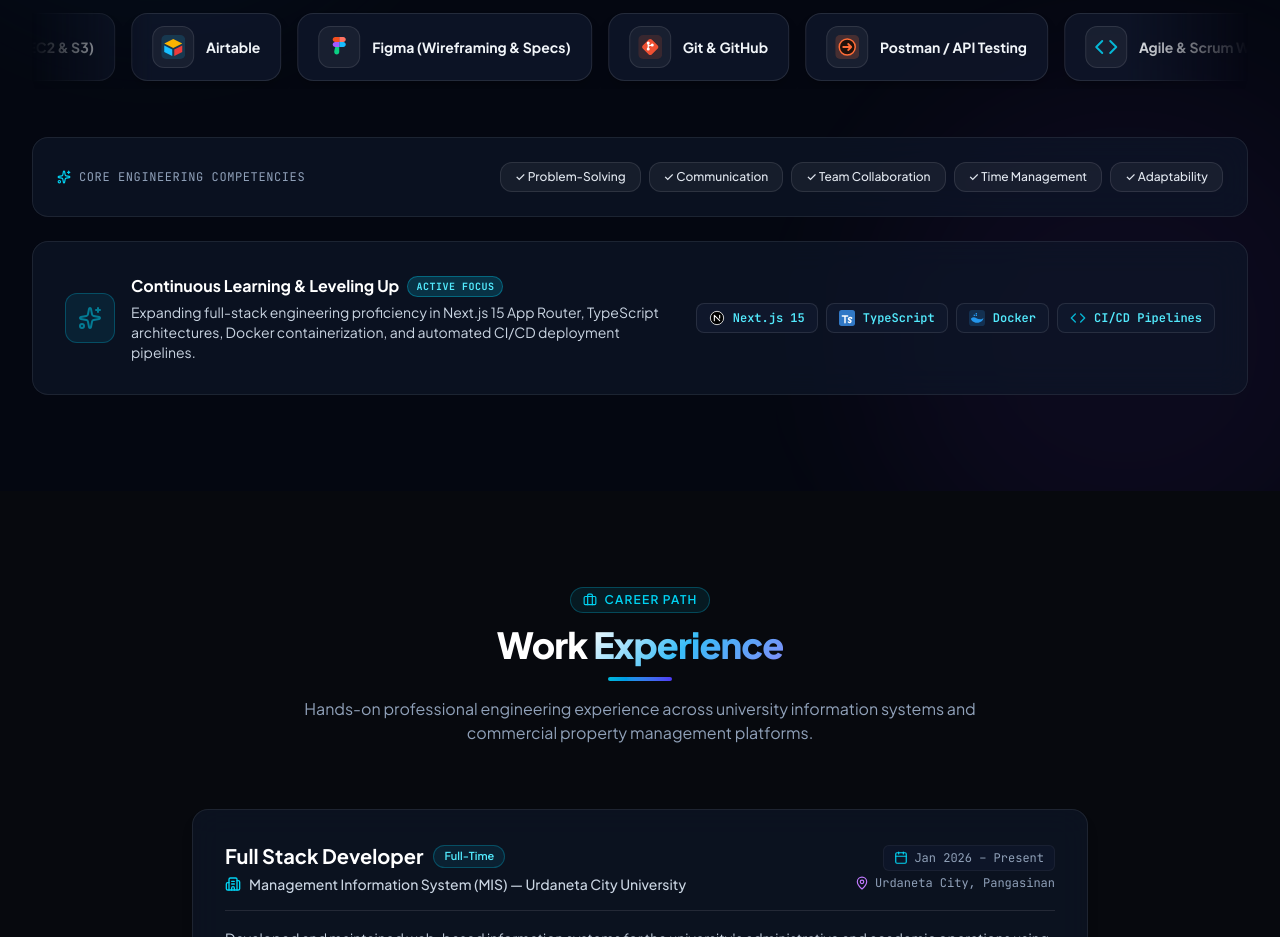
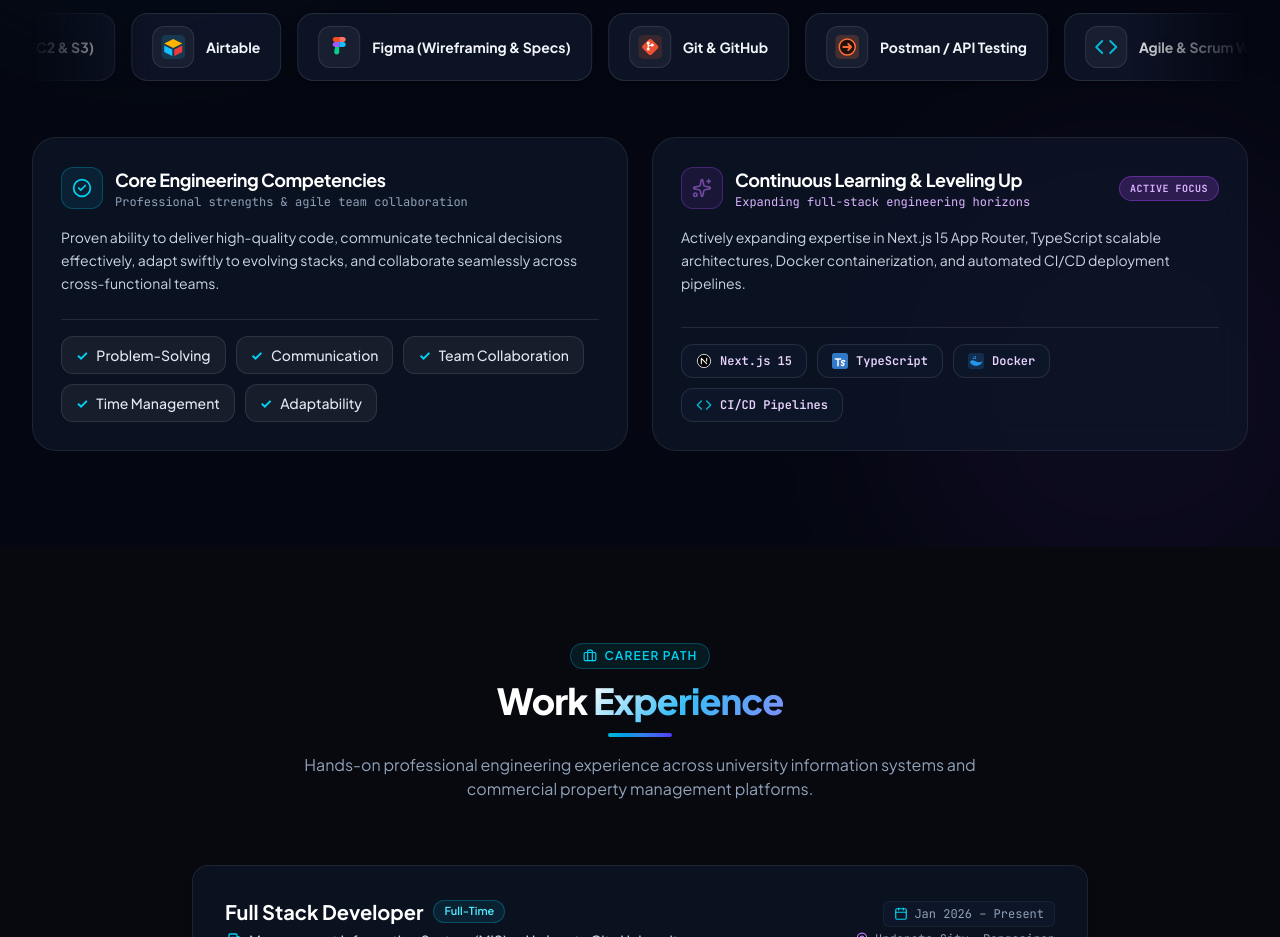
Before and after one commit to Dkyle19/Portfolio, a React (Vite) app: page / in a window 1280 px wide. Shown: the part 3580-4517 px from the top of the page. Built offline with nearby package versions, Linux system fonts and the light colour scheme.

Commit message:
Layout: place Core Engineering Competencies on left and Continuous Learning on right side-by-side

```diff
--- a/src/components/Skills.jsx
+++ b/src/components/Skills.jsx
@@ -1,5 +1,5 @@
 import React from 'react';
-import { Cpu, Sparkles } from 'lucide-react';
+import { Cpu, Sparkles, CheckCircle2 } from 'lucide-react';
 import { portfolioData } from '../data/portfolioData';
 import { TechLogo } from './TechLogos';
 
@@ -86,43 +86,79 @@ export default function Skills() {
 
         </div>
 
-        {/* Core Professional Work Competencies Badges */}
-        <div className="mt-12 glass-panel p-5 sm:p-6 rounded-2xl border border-white/10 flex flex-wrap items-center justify-between gap-4">
-          <div className="flex items-center gap-2 text-xs font-mono text-slate-400 uppercase tracking-wider">
-            <Sparkles className="w-3.5 h-3.5 text-cyan-400" />
-            <span>Core Engineering Competencies</span>
+        {/* ========================================================================= */}
+        {/* 2. SIDE-BY-SIDE: COMPETENCIES (LEFT) & CONTINUOUS LEARNING (RIGHT) */}
+        {/* ========================================================================= */}
+        <div className="grid grid-cols-1 lg:grid-cols-2 gap-6 mt-12">
+
+          {/* LEFT SIDE: Core Engineering Competencies */}
+          <div className="glass-panel p-6 sm:p-7 rounded-3xl border border-white/10 flex flex-col justify-between hover:border-cyan-500/30 transition-all duration-300">
+            <div>
+              <div className="flex items-center gap-3 mb-4">
+                <div className="p-2.5 rounded-xl bg-cyan-500/10 border border-cyan-500/30 text-cyan-400">
+                  <CheckCircle2 className="w-5 h-5" />
                 </div>
-          <div className="flex flex-wrap items-center gap-2">
+                <div>
+                  <h3 className="text-base sm:text-lg font-bold text-white tracking-tight">
+                    Core Engineering Competencies
+                  </h3>
+                  <p className="text-xs text-slate-400 font-mono">
+                    Professional strengths & agile team collaboration
+                  </p>
+                </div>
+              </div>
+
+              <p className="text-xs sm:text-sm text-slate-300 leading-relaxed mb-6">
+                Proven ability to deliver high-quality code, communicate technical decisions effectively, adapt swiftly to evolving stacks, and collaborate seamlessly across cross-functional teams.
+              </p>
+            </div>
+
+            <div className="flex flex-wrap items-center gap-2.5 pt-4 border-t border-white/10">
               {coreWorkSkills.map((cSkill, idx) => (
-              <span
+                <div
                   key={idx}
-                className="px-3.5 py-1.5 rounded-xl text-xs font-medium text-slate-200 bg-white/5 border border-white/10 hover:border-cyan-500/30 hover:text-white transition-colors"
+                  className="flex items-center gap-2 px-3.5 py-2 rounded-xl text-xs sm:text-sm font-medium text-slate-200 bg-white/5 border border-white/10 hover:border-cyan-500/40 hover:bg-cyan-500/10 hover:text-cyan-200 transition-all"
                 >
-                ✓ {cSkill}
-              </span>
+                  <span className="text-cyan-400 font-bold">✓</span>
+                  <span>{cSkill}</span>
+                </div>
               ))}
             </div>
           </div>
 
-        {/* CONTINUOUS LEARNING / NEXT TECH FOCUS */}
-        <div className="mt-6 glass-panel p-6 sm:p-8 rounded-2xl border border-cyan-500/20 bg-gradient-to-r from-cyan-500/5 via-purple-500/5 to-transparent flex flex-col md:flex-row items-center justify-between gap-6">
-          <div className="flex items-center gap-4">
-            <div className="p-3 rounded-xl bg-cyan-500/10 border border-cyan-500/30 text-cyan-400 flex-shrink-0">
-              <Sparkles className="w-6 h-6 text-cyan-400 animate-pulse" />
+          {/* RIGHT SIDE: Continuous Learning & Leveling Up */}
+          <div className="glass-panel p-6 sm:p-7 rounded-3xl border border-cyan-500/20 bg-gradient-to-br from-cyan-500/5 via-purple-500/5 to-transparent flex flex-col justify-between hover:border-purple-500/40 transition-all duration-300">
+            <div>
+              <div className="flex items-center justify-between gap-3 mb-4">
+                <div className="flex items-center gap-3">
+                  <div className="p-2.5 rounded-xl bg-purple-500/10 border border-purple-500/30 text-purple-400">
+                    <Sparkles className="w-5 h-5 animate-pulse" />
                   </div>
                   <div>
-              <h4 className="text-base font-bold text-white flex items-center gap-2">
-                <span>Continuous Learning & Leveling Up</span>
-                <span className="px-2 py-0.5 text-[10px] font-mono font-bold uppercase tracking-wider bg-cyan-500/20 text-cyan-300 border border-cyan-500/40 rounded-full">Active Focus</span>
-              </h4>
-              <p className="text-xs sm:text-sm text-slate-300 mt-1">
-                Expanding full-stack engineering proficiency in Next.js 15 App Router, TypeScript architectures, Docker containerization, and automated CI/CD deployment pipelines.
+                    <h3 className="text-base sm:text-lg font-bold text-white tracking-tight">
+                      Continuous Learning & Leveling Up
+                    </h3>
+                    <p className="text-xs text-purple-300 font-mono">
+                      Expanding full-stack engineering horizons
                     </p>
                   </div>
                 </div>
-          <div className="flex flex-wrap items-center gap-2 flex-shrink-0">
+                <span className="hidden sm:inline-block px-2.5 py-1 text-[10px] font-mono font-bold uppercase tracking-wider bg-purple-500/20 text-purple-300 border border-purple-500/40 rounded-full">
+                  Active Focus
+                </span>
+              </div>
+
+              <p className="text-xs sm:text-sm text-slate-300 leading-relaxed mb-6">
+                Actively expanding expertise in Next.js 15 App Router, TypeScript scalable architectures, Docker containerization, and automated CI/CD deployment pipelines.
+              </p>
+            </div>
+
+            <div className="flex flex-wrap items-center gap-2.5 pt-4 border-t border-white/10">
               {['Next.js 15', 'TypeScript', 'Docker', 'CI/CD Pipelines'].map((tag) => (
-              <div key={tag} className="flex items-center gap-2 px-3 py-1.5 rounded-lg bg-slate-900 border border-white/10 text-cyan-300 font-mono text-xs font-semibold">
+                <div
+                  key={tag}
+                  className="flex items-center gap-2 px-3.5 py-2 rounded-xl bg-slate-900/90 border border-white/10 hover:border-purple-500/40 text-purple-200 font-mono text-xs font-semibold transition-all hover:bg-purple-500/10"
+                >
                   <TechLogo name={tag} className="w-4 h-4" />
                   <span>{tag}</span>
                 </div>
@@ -131,6 +167,8 @@ export default function Skills() {
           </div>
 
         </div>
+
+      </div>
     </section>
   );
 }
```
Lines whose indentation alone changed are shown as unchanged.
